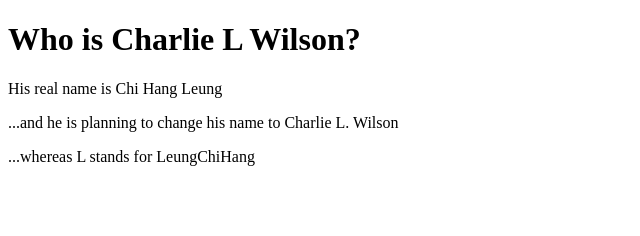
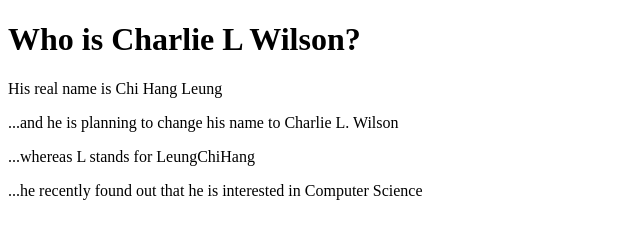
Before and after one commit to Charlie-L-Wilson/Charlie-L-Wilson.github.io, a plain HTML site: page index.html in a window 1280 px wide. Shown: the whole page, without its empty margins (0-640 px from the left). Drawn offline with Linux system fonts and the light colour scheme.

Commit message:
Added a sentence

```diff
--- a/index.html
+++ b/index.html
@@ -8,5 +8,6 @@
         <p>His real name is Chi Hang Leung</p>
         <p>...and he is planning to change his name to Charlie L. Wilson</p>
         <p>...whereas L stands for LeungChiHang</p>
+        <p>...he recently found out that he is interested in Computer Science</p>
     </body>
 </html>
```
